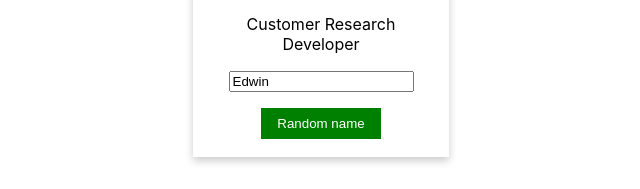
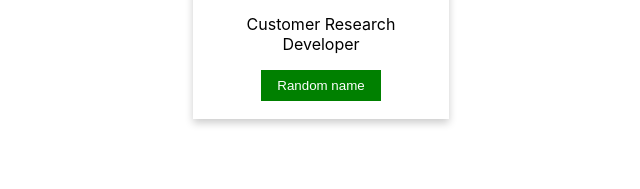
Before and after one commit to LuisGhz/react-4h-course, a React (Create React App) app: page / in a window 1280 px wide. Shown: the part 278-467 px from the top of the page, without its empty margins (319-959 px from the left). Built offline with nearby package versions, Linux system fonts and the light colour scheme.

Commit message:
Delete Input text and onClick property on button

```diff
--- a/src/card/index.js
+++ b/src/card/index.js
@@ -7,8 +7,7 @@ export const Card = props => {
       <div className="container">
         <h4><b>{ props.name }</b></h4>
         <p>{ props.title }</p>
-        <p><input type="text" onChange={ props.onChangeNameFromInput } value={ props.name } /></p>
-        <p className="center-text"><button className="button" onClick={ () => props.onChangeName() } >Random name</button></p>
+        <p className="center-text"><button className="button" >Random name</button></p>
         <div>{ props.children }</div>
       </div>
     </div>
```
